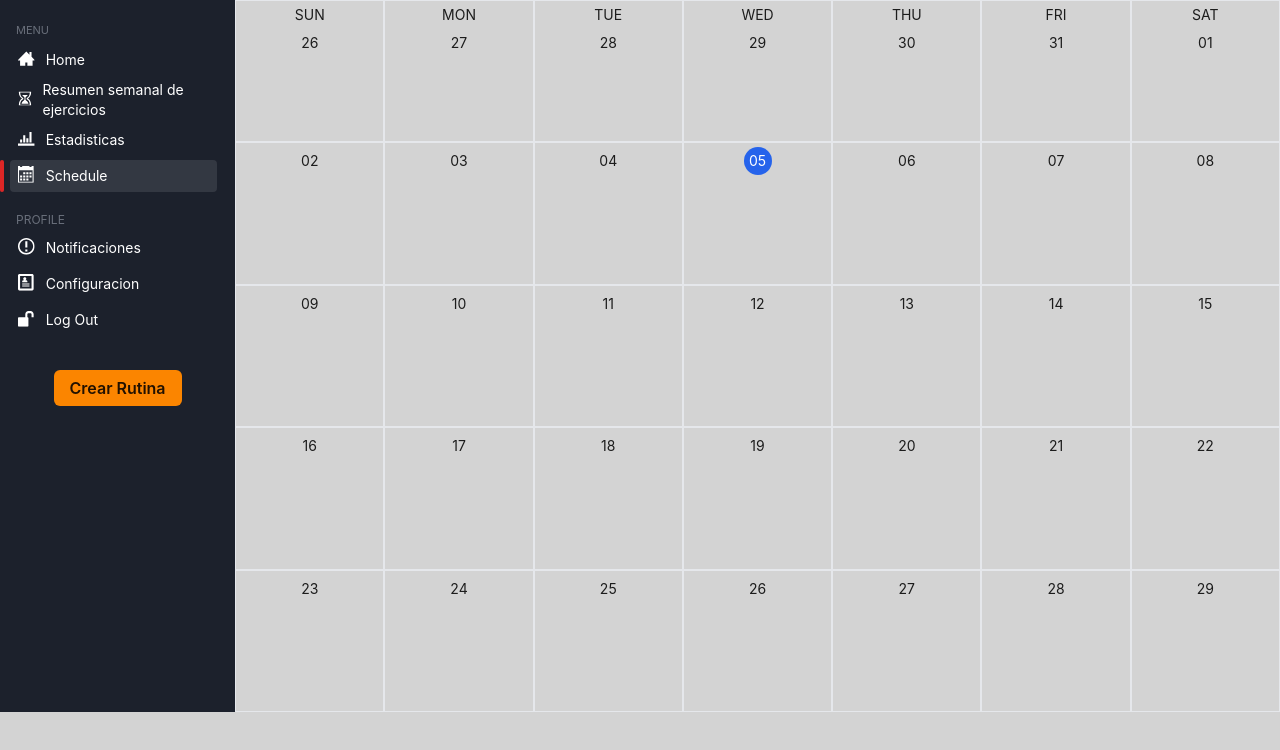
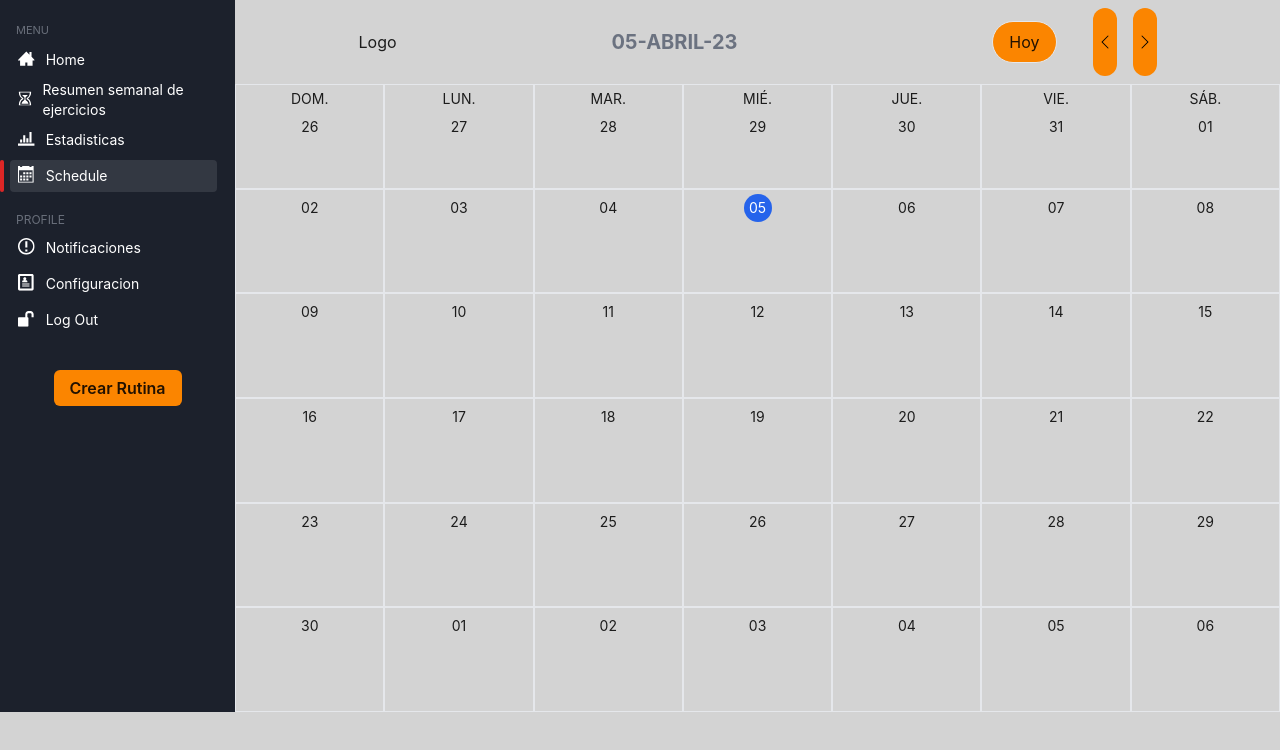
Before and after one commit to No-Country/c10-40-ft-mern, a React (Vite) app in the folder frontend/: page /dashboard/schedule in a window 1280 px wide. Shown: the top 750 px of the page. Built offline with nearby package versions, Linux system fonts and the light colour scheme.

Commit message:
feat: :art: add basic functions in CalendarHeader.tsx

```diff
--- a/frontend/src/components/Calendar/CalendarComp/CalendarHeader.tsx
+++ b/frontend/src/components/Calendar/CalendarComp/CalendarHeader.tsx
@@ -1,5 +1,53 @@
-const CalendarHeader = (): JSX.Element => {
-  return <div></div>
+import { BsChevronLeft, BsChevronRight } from 'react-icons/bs'
+import dayjs from 'dayjs'
+
+const CalendarHeader = ({
+  date,
+  setDate
+}: {
+  date: dayjs.Dayjs
+  setDate: React.Dispatch<React.SetStateAction<dayjs.Dayjs>>
+}): JSX.Element => {
+  const formatDate = date.format('DD-MMMM-YY')
+  const handlePrevMonth = (): void => {
+    setDate(date.subtract(1, 'month'))
+  }
+  const handleNextMonth = (): void => {
+    setDate(date.add(1, 'month'))
+  }
+  const handleCurrentMonth = (): void => {
+    setDate(dayjs())
+  }
+  return (
+    <header className="px-4 py-2 flex justify-around items-center">
+      <p> Logo </p>
+      <h1 className="mr-10 text-xl text-gray-500 font-bold">
+        {formatDate.toUpperCase()}
+      </h1>
+      <div className="flex justify-center items-center gap-4">
+        <button
+          className="border rounded-3xl py-2 px-4 mr-5 bg-[#fb8500]"
+          onClick={handleCurrentMonth}>
+          {' '}
+          Hoy{' '}
+        </button>
+        <button
+          className="bg-[#fb8500] rounded-full px-1 py-0.5"
+          onClick={handlePrevMonth}>
+          <span className="cursor-pointer text-black mx-2">
+            <BsChevronLeft />
+          </span>
+        </button>
+        <button
+          className="bg-[#fb8500] rounded-full px-1 py-0.5"
+          onClick={handleNextMonth}>
+          <span className="cursor-pointer text-black mx-2">
+            <BsChevronRight />
+          </span>
+        </button>
+      </div>
+    </header>
+  )
 }
 
 export default CalendarHeader
--- a/frontend/src/components/Calendar/CalendarComp/CalendarMonth.tsx
+++ b/frontend/src/components/Calendar/CalendarComp/CalendarMonth.tsx
@@ -8,7 +8,7 @@ interface Props {
 
 const CalendarMonth = ({ month }: Props): JSX.Element => {
   return (
-    <div className="flex-1 grid grid-cols-7 grid-rows-5">
+    <div className="flex-1 grid grid-cols-7 grid-rows-6">
       {month.map((row: any[], i: React.Key) => (
         <React.Fragment key={i}>
           {row.map((day, idx) => (
--- a/frontend/src/components/Calendar/CalendarComp/calendarUtils.ts
+++ b/frontend/src/components/Calendar/CalendarComp/calendarUtils.ts
@@ -4,7 +4,7 @@ export function getMonth(month: any = dayjs().month()): Dayjs[][] {
   const year = dayjs().year()
   const firstDayOfTheMonth = dayjs(new Date(year, month, 1)).day()
   let currentMonthCount = 0 - firstDayOfTheMonth
-  const daysMatrix: Dayjs[][] = new Array(5).fill([]).map(() => {
+  const daysMatrix: Dayjs[][] = new Array(6).fill([]).map(() => {
     return new Array(7).fill(null).map(() => {
       currentMonthCount++
       return dayjs(new Date(year, month, currentMonthCount))
--- a/frontend/src/components/Calendar/index.tsx
+++ b/frontend/src/components/Calendar/index.tsx
@@ -3,13 +3,17 @@ import { getMonth } from 'components/Calendar/CalendarComp/calendarUtils'
 import CalendarHeader from './CalendarComp/CalendarHeader'
 import CalendarSidebar from './CalendarComp/CalendarSidebar'
 import CalendarMonth from './CalendarComp/CalendarMonth'
+import dayjs from 'dayjs'
+import 'dayjs/locale/es'
+dayjs.locale('es')
 
 const Calendar = (): JSX.Element => {
   const [currentMonth, setCurrentMonth] = useState(getMonth())
+  const [date, setDate] = useState(dayjs())
   return (
     <>
-      <div className="w-screen flex flex-columns">
-        <CalendarHeader />
+      <div className="w-screen flex flex-col">
+        <CalendarHeader date={date} setDate={setDate} />
         <div className="flex flex-1">
           <CalendarSidebar />
           <CalendarMonth month={currentMonth} />
```
